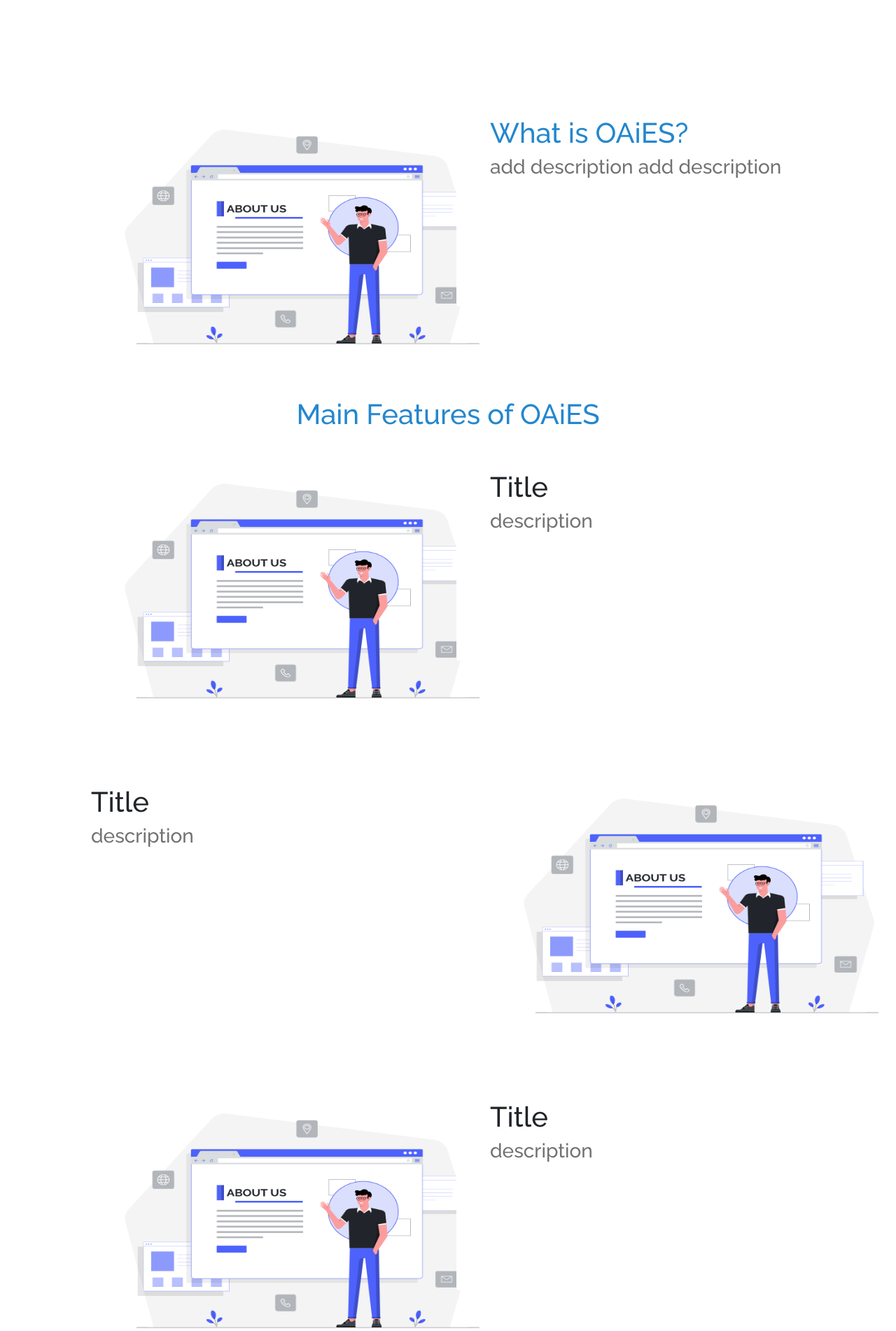
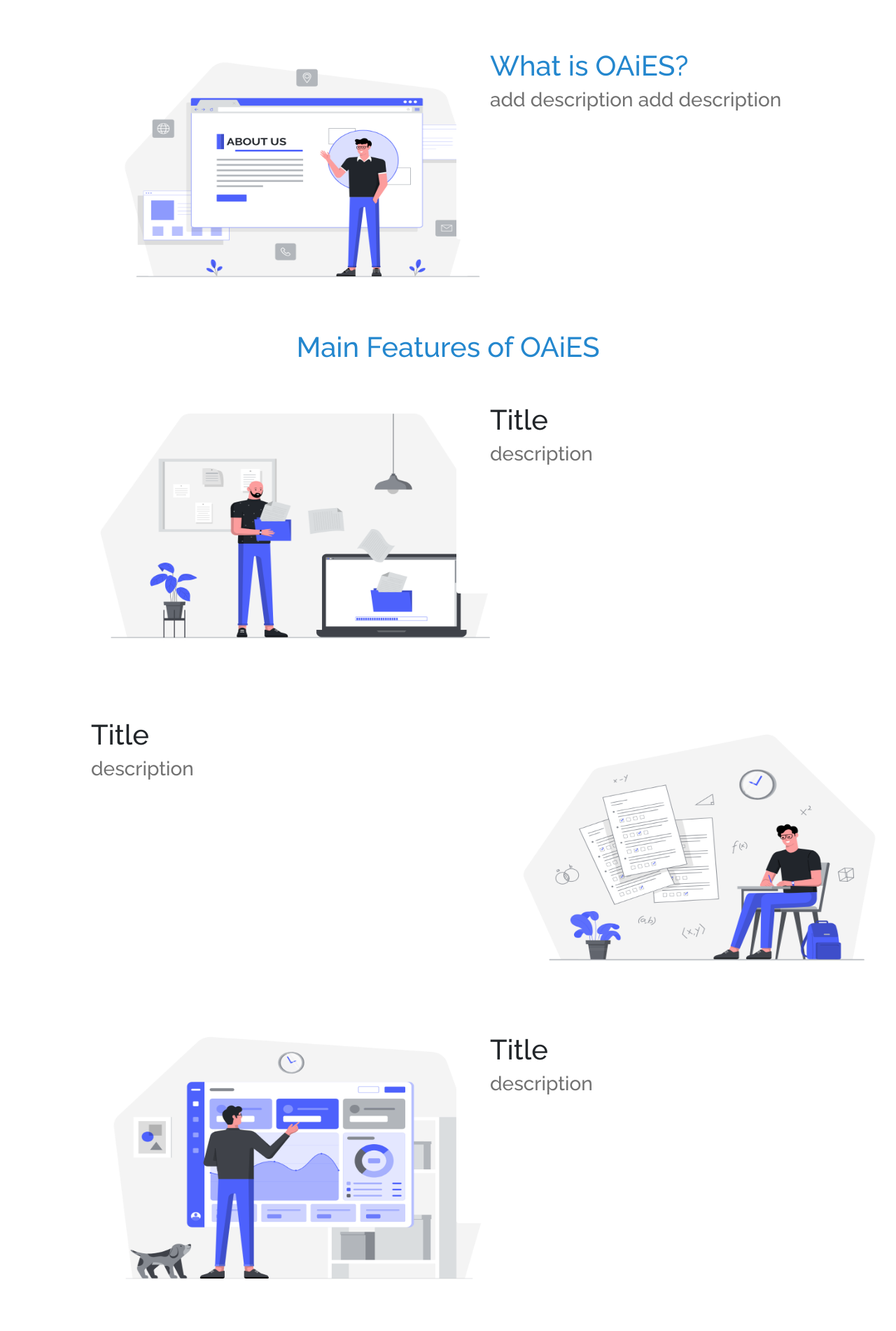
Before and after one commit to RichelleT/Education-System-in-Django, a Django app: page /landing/ in a window 1280 px wide. Shown: the part 88-1990 px from the top of the page at 70% size. Run offline with Django 3.2, Linux system fonts and the light colour scheme; some libraries are stand-ins or nearby versions.

Commit message:
adjust regis admin page UI

```diff
--- a/templates/landingpage.html
+++ b/templates/landingpage.html
@@ -5,7 +5,8 @@
 {% include 'navbar.html' %}
 
 <section>
-  <div class="container mt-5 pt-5">
+  <div class="container">
+    {% comment %} <div class="container mt-5 pt-5"> {% endcomment %}
     <div class="row d-flex justify-content-center">
         <!-- left side; image  -->
         <div class="col-md-6">
@@ -27,7 +28,7 @@
     <div class="row d-flex justify-content-center">
         <!-- left side; image  -->
         <div class="col-md-6">
-            <img src="{% static 'images/aboutUs.png' %}" width="700" height="450"/>
+            <img src="{% static 'images/uploadFile.png' %}" width="700" height="450"/>
         </div>
         <!-- right side; login card -->
         <div class="col-md-6">
@@ -53,7 +54,7 @@
       </div>
       <!-- right side; login card -->
       <div class="col-md-6">
-        <img src="{% static 'images/aboutUs.png' %}" width="700" height="450"/>
+        <img src="{% static 'images/examImg.png' %}" width="700" height="450"/>
       </div>
   </div>
 </div>
@@ -61,7 +62,7 @@
   <div class="row d-flex justify-content-center">
       <!-- left side; image  -->
       <div class="col-md-6">
-          <img src="{% static 'images/aboutUs.png' %}" width="700" height="450"/>
+          <img src="{% static 'images/dashboardImg.png' %}" width="700" height="450"/>
       </div>
       <!-- right side; login card -->
       <div class="col-md-6">
@@ -87,7 +88,7 @@
     </div>
     <!-- right side; login card -->
     <div class="col-md-6">
-      <img src="{% static 'images/aboutUs.png' %}" width="700" height="450"/>
+      <img src="{% static 'images/analysisImg.png' %}" width="700" height="450"/>
     </div>
 </div>
 </div></section>
```
Lines whose indentation alone changed are shown as unchanged.
